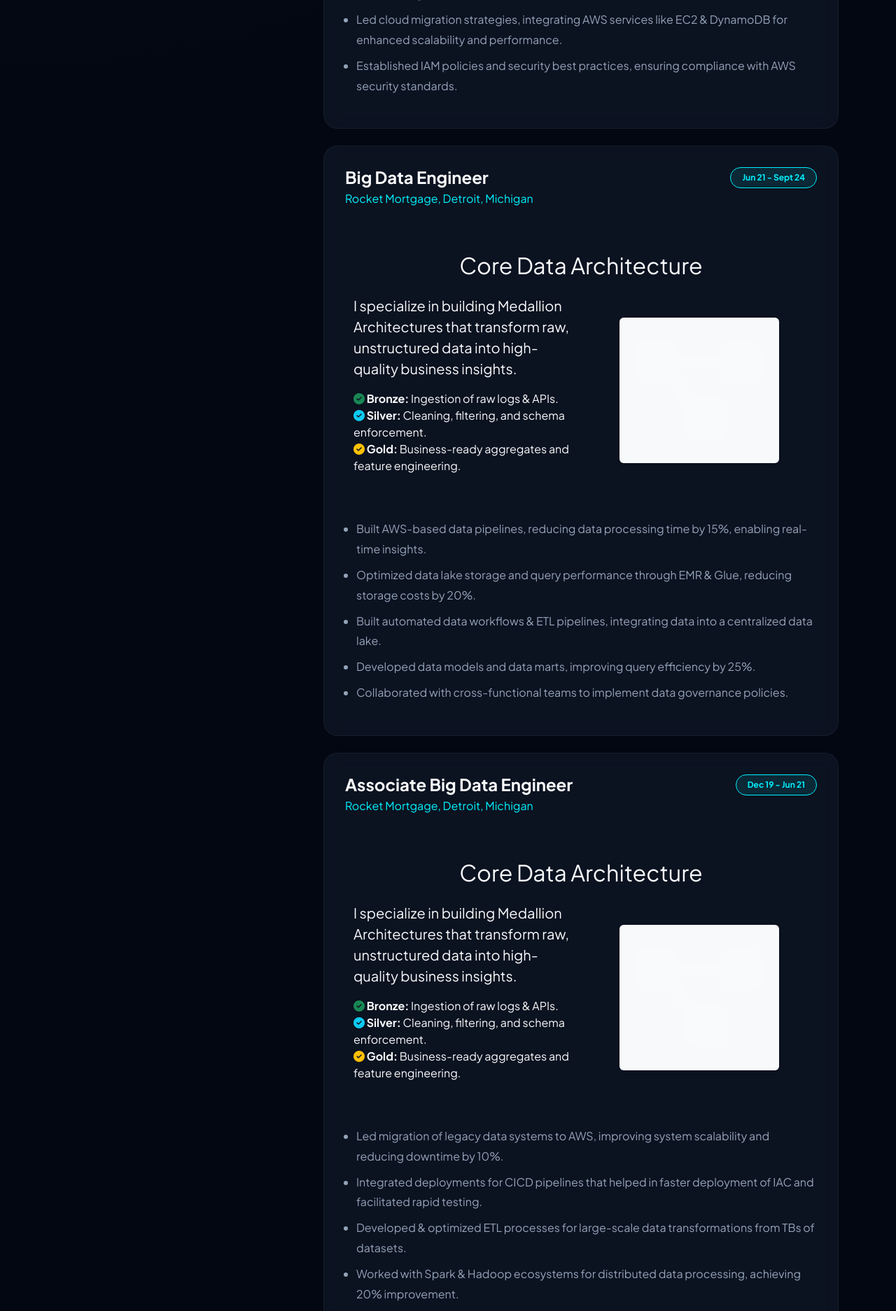
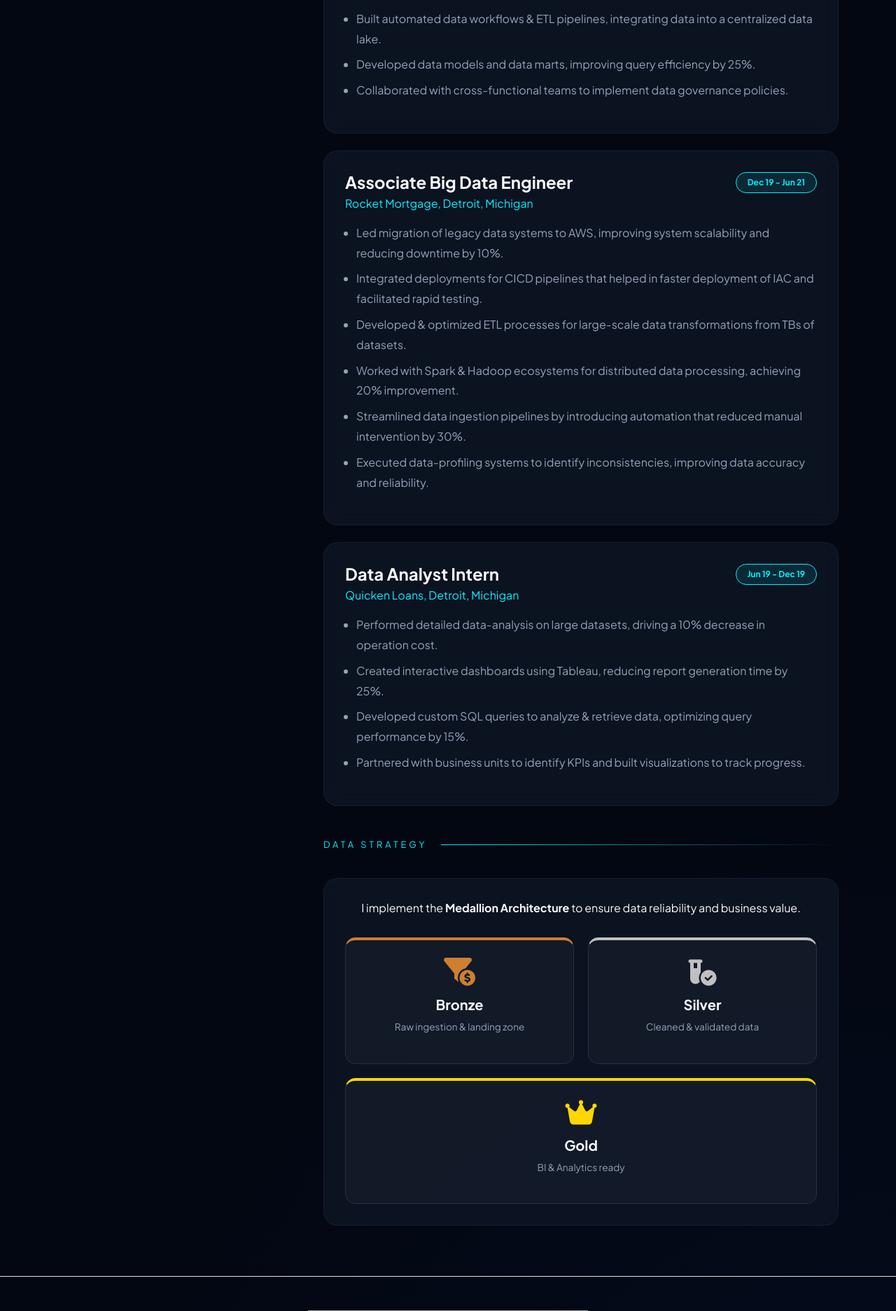
Before and after one commit to shradhadubey/shradha-dubey-portfolio, a Flask app: page / in a window 1280 px wide. Shown: the part 1287-3161 px from the top of the page at 70% size. Run offline with Flask 3, Linux system fonts and the light colour scheme; grey boxes are pictures that could not be loaded.

Commit message:
fix: move architecture out of loop and update icons

```diff
--- a/templates/index.html
+++ b/templates/index.html
@@ -16,6 +16,9 @@
             --neon-blue: #00f2ff;
             --text-white: #f8fafc;
             --text-dim: #94a3b8;
+            --bronze: #cd7f32;
+            --silver: #c0c0c0;
+            --gold: #ffd700;
         }
 
         body {
@@ -36,7 +39,6 @@
             -webkit-text-fill-color: transparent;
         }
 
-        /* Glass Card Effect */
         .custom-card {
             background: var(--card-glass);
             backdrop-filter: blur(12px);
@@ -53,75 +55,49 @@
             box-shadow: 0 10px 30px rgba(0, 242, 255, 0.1);
         }
 
-        /* Button Grouping Fix */
-        .action-buttons {
+        /* Medallion Architecture Styling */
+        .architecture-grid {
             display: flex;
+            align-items: center;
+            justify-content: space-between;
+            gap: 20px;
             flex-wrap: wrap;
-            justify-content: center;
-            gap: 12px;
-            margin-top: 2rem;
+            margin-top: 30px;
         }
 
-        .btn-base {
-            height: 48px;
-            padding: 0 24px;
-            border-radius: 12px;
-            display: inline-flex;
-            align-items: center;
-            justify-content: center;
-            font-weight: 700;
-            text-transform: uppercase;
-            font-size: 0.75rem;
+        .arch-card {
+            flex: 1;
+            min-width: 250px;
+            background: rgba(255, 255, 255, 0.03);
+            border: 1px solid rgba(255, 255, 255, 0.1);
+            padding: 25px;
+            border-radius: 15px;
+            text-align: center;
             transition: 0.3s;
-            text-decoration: none;
         }
 
-        .cert-badge {
-            background: linear-gradient(45deg, #00f2ff, #0072ff);
-            color: #000 !important;
-            border: none;
-        }
+        .arch-card i { font-size: 2.5rem; margin-bottom: 15px; }
 
-        .social-link {
-            background: rgba(255, 255, 255, 0.03);
-            color: var(--neon-blue) !important;
-            border: 1px solid rgba(0, 242, 255, 0.3);
-        }
+        .bronze-card { border-top: 4px solid var(--bronze); }
+        .bronze-card i { color: var(--bronze); }
 
-        .btn-base:hover {
-            transform: translateY(-3px);
-            filter: brightness(1.1);
-            box-shadow: 0 5px 15px rgba(0, 242, 255, 0.2);
-        }
+        .silver-card { border-top: 4px solid var(--silver); }
+        .silver-card i { color: var(--silver); }
 
-        .section-header {
-            font-size: 0.8rem;
-            text-transform: uppercase;
-            letter-spacing: 4px;
-            color: var(--neon-blue);
-            margin-bottom: 40px;
-            display: flex;
-            align-items: center;
-        }
+        .gold-card { border-top: 4px solid var(--gold); }
+        .gold-card i { color: var(--gold); }
 
-        .section-header::after {
-            content: "";
-            height: 1px;
-            background: linear-gradient(to right, var(--neon-blue), transparent);
-            flex-grow: 1;
-            margin-left: 20px;
-        }
+        .arch-card h5 { font-weight: 700; margin-bottom: 10px; }
+        .arch-card p { font-size: 0.85rem; color: var(--text-dim); }
 
-        .skill-pill {
-            background: rgba(0, 242, 255, 0.05);
-            color: var(--neon-blue);
-            border: 1px solid rgba(0, 242, 255, 0.2);
-            border-radius: 8px;
-            padding: 6px 14px;
-            font-size: 0.8rem;
-            font-weight: 600;
-            margin: 4px;
-        }
+        /* Button & UI Elements */
+        .action-buttons { display: flex; flex-wrap: wrap; justify-content: center; gap: 12px; margin-top: 2rem; }
+        .btn-base { height: 48px; padding: 0 24px; border-radius: 12px; display: inline-flex; align-items: center; justify-content: center; font-weight: 700; text-transform: uppercase; font-size: 0.75rem; transition: 0.3s; text-decoration: none; }
+        .cert-badge { background: linear-gradient(45deg, #00f2ff, #0072ff); color: #000 !important; border: none; }
+        .social-link { background: rgba(255, 255, 255, 0.03); color: var(--neon-blue) !important; border: 1px solid rgba(0, 242, 255, 0.3); }
+        .section-header { font-size: 0.8rem; text-transform: uppercase; letter-spacing: 4px; color: var(--neon-blue); margin-bottom: 40px; display: flex; align-items: center; }
+        .section-header::after { content: ""; height: 1px; background: linear-gradient(to right, var(--neon-blue), transparent); flex-grow: 1; margin-left: 20px; }
+        .skill-pill { background: rgba(0, 242, 255, 0.05); color: var(--neon-blue); border: 1px solid rgba(0, 242, 255, 0.2); border-radius: 8px; padding: 6px 14px; font-size: 0.8rem; font-weight: 600; margin: 4px; }
     </style>
 </head>
 <body>
@@ -173,11 +149,6 @@
                         {% endfor %}
                     </div>
                 </div>
-                <div class="skills-cloud">
-                    {% for skill in profile.skills.tools %}
-                        <span class="badge rounded-pill bg-primary m-1 p-2">{{ skill }}</span>
-                    {% endfor %}
-                </div>
             {% endfor %}
         </div>
 
@@ -194,24 +165,6 @@
                             {{ job.duration }}
                         </span>
                     </div>
-                    <section id="architecture" class="py-5">
-                    <div class="container">
-                        <h2 class="text-center mb-4">Core Data Architecture</h2>
-                        <div class="row align-items-center">
-                            <div class="col-md-6">
-                                <p class="lead">I specialize in building <strong>Medallion Architectures</strong> that transform raw, unstructured data into high-quality business insights.</p>
-                                <ul class="list-unstyled">
-                                    <li><i class="fas fa-check-circle text-success"></i> <strong>Bronze:</strong> Ingestion of raw logs & APIs.</li>
-                                    <li><i class="fas fa-check-circle text-info"></i> <strong>Silver:</strong> Cleaning, filtering, and schema enforcement.</li>
-                                    <li><i class="fas fa-check-circle text-warning"></i> <strong>Gold:</strong> Business-ready aggregates and feature engineering.</li>
-                                </ul>
-                            </div>
-                            <div class="col-md-6 text-center">
-                                <i class="fas fa-project-diagram fa-10x shadow-sm p-4 rounded bg-light"></i>
-                            </div>
-                        </div>
-                    </div>
-                </section>
                     <ul class="ps-3" style="color: var(--text-dim); line-height: 1.8;">
                         {% for achievement in job.achievements %}
                             <li class="mb-2">{{ achievement }}</li>
@@ -219,30 +172,48 @@
                     </ul>
                 </div>
             {% endfor %}
+
+            <h2 class="section-header mt-5">Data Strategy</h2>
+            <div class="custom-card">
+                <p class="text-center text-dim mb-4">I implement the <strong>Medallion Architecture</strong> to ensure data reliability and business value.</p>
+                <div class="architecture-grid">
+                    <div class="arch-card bronze-card">
+                        <i class="fas fa-filter-circle-dollar"></i>
+                        <h5>Bronze</h5>
+                        <p>Raw ingestion & landing zone</p>
+                    </div>
+                    <div class="arch-card silver-card">
+                        <i class="fas fa-vial-circle-check"></i>
+                        <h5>Silver</h5>
+                        <p>Cleaned & validated data</p>
+                    </div>
+                    <div class="arch-card gold-card">
+                        <i class="fas fa-crown"></i>
+                        <h5>Gold</h5>
+                        <p>BI & Analytics ready</p>
+                    </div>
+                </div>
+            </div>
         </div>
     </div>
 </div>
 
 <footer class="text-center py-5 mt-5 border-top border-white-10">
+    <div class="health-status mb-3">
+        <img src="https://github.com/shradhadubey/shradha-dubey-portfolio/actions/workflows/daily_streak.yml/badge.svg" alt="Pipeline Health Status">
+        <p class="small mt-2" style="color: var(--text-dim);">Daily Data Validation Status</p>
+    </div>
     <p class="small" style="color: var(--text-dim);">
-        &copy; 2026 {{ profile.name }} | Designed for high-performance data engineering
+        &copy; 2026 {{ profile.name }} | Data Infrastructure: Operational
     </p>
-    <div class="health-status">
-        <img src="https://github.com/shradhadubey/shradha-dubey-portfolio/actions/workflows/daily_streak.yml/badge.svg" alt="Pipeline Health Status">
-        <span>Daily Data Validation Status</span>
-    </div>
-    <div class="mt-4 text-center">
     <small class="text-muted">
-            System Status: <span class="text-success">● Operational</span> |
         Last Data Sync: <span id="current-date"></span>
     </small>
-    </div>
+</footer>
 
 <script>
     document.getElementById('current-date').innerText = new Date().toLocaleDateString();
 </script>
-</footer>
-
 <script src="https://cdn.jsdelivr.net/npm/bootstrap@5.3.0/dist/js/bootstrap.bundle.min.js"></script>
 </body>
 </html>
```
Lines whose indentation alone changed are shown as unchanged.
